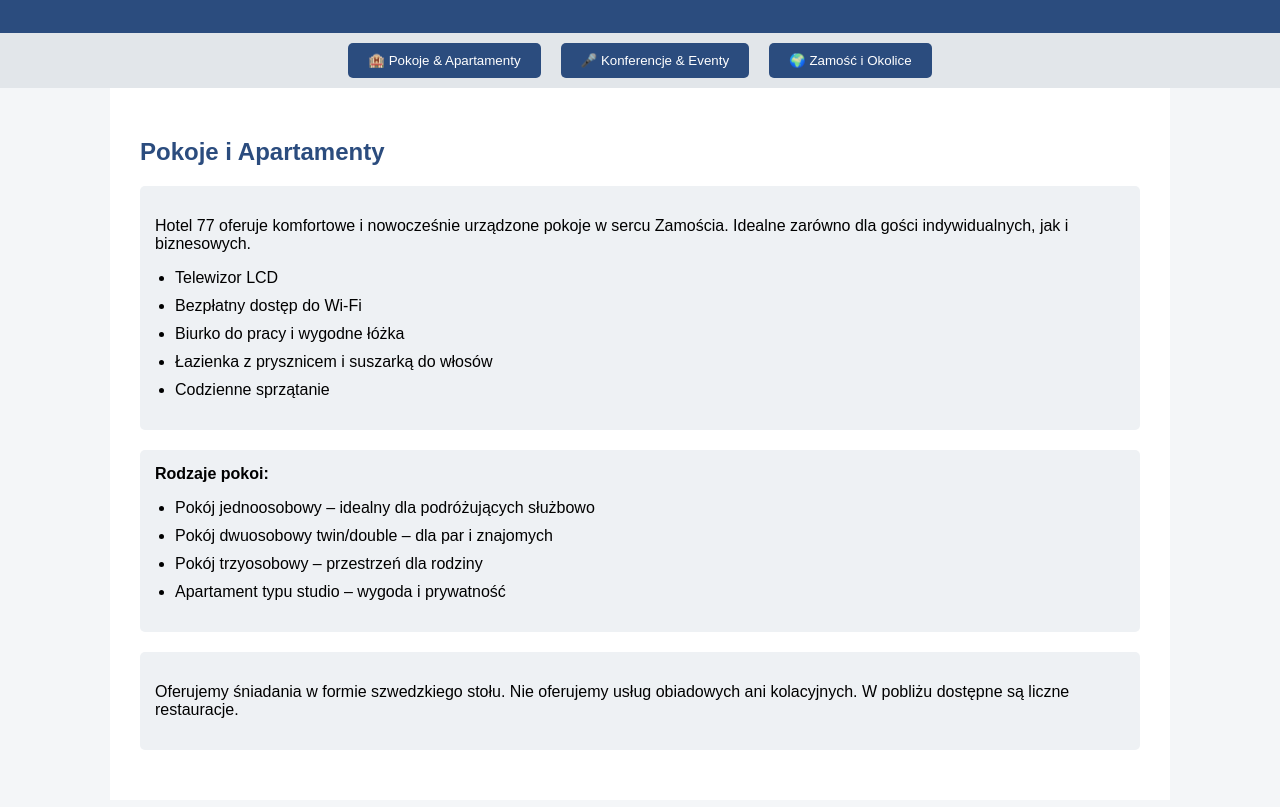
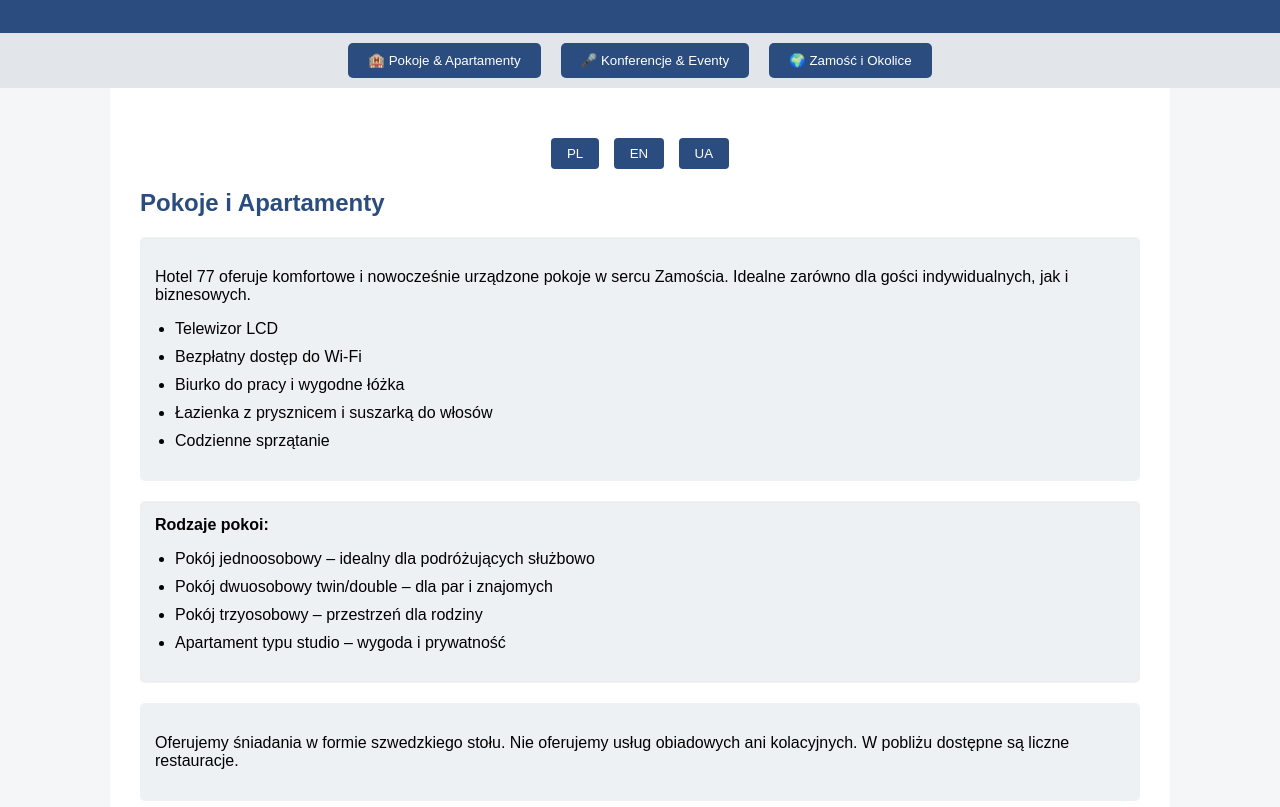
Before and after one commit to Djager-web/djager-web.github.io, a plain HTML site: page hotel_options_page.html in a window 1280 px wide. Shown: the part 121-928 px from the top of the page. Drawn offline with Linux system fonts and the light colour scheme.

Commit message:
Update hotel_options_page.html

```diff
--- a/hotel_options_page.html
+++ b/hotel_options_page.html
@@ -59,6 +59,19 @@
       border-radius: 5px;
       margin-bottom: 20px;
     }
+    .lang-nav {
+      text-align: center;
+      margin-top: 20px;
+    }
+    .lang-nav button {
+      margin: 0 5px;
+      background-color: #2b4c7e;
+      color: white;
+      border: none;
+      padding: 8px 16px;
+      border-radius: 4px;
+      cursor: pointer;
+    }
     @media (max-width: 600px) {
       main {
         padding: 15px;
@@ -83,6 +96,13 @@
   </nav>
 
   <main>
+    <div class="lang-nav">
+      <button onclick="switchLanguage('pl')">PL</button>
+      <button onclick="switchLanguage('en')">EN</button>
+      <button onclick="switchLanguage('ua')">UA</button>
+    </div>
+
+    <div id="lang-pl" class="lang-content">
       <section id="pokoje" class="active">
         <h2>Pokoje i Apartamenty</h2>
         <div class="block">
@@ -149,6 +169,7 @@
           <p>Blisko hotelu znajdują się ulice: ul. Ormiańska, ul. Grodzka, ul. Żeromskiego, ul. Partyzantów – w pobliżu liczne restauracje, kawiarnie i sklepy.</p>
         </div>
       </section>
+    </div>
   </main>
 
   <script>
@@ -157,6 +178,15 @@
       sections.forEach(sec => sec.classList.remove('active'));
       document.getElementById(id).classList.add('active');
     }
+
+    function switchLanguage(lang) {
+      document.querySelectorAll('.lang-content').forEach(el => el.style.display = 'none');
+      const selected = document.getElementById('lang-' + lang);
+      if (selected) selected.style.display = 'block';
+    }
+
+    // Initialize language display
+    switchLanguage('pl');
   </script>
 </body>
 </html>
```
Lines whose indentation alone changed are shown as unchanged.
